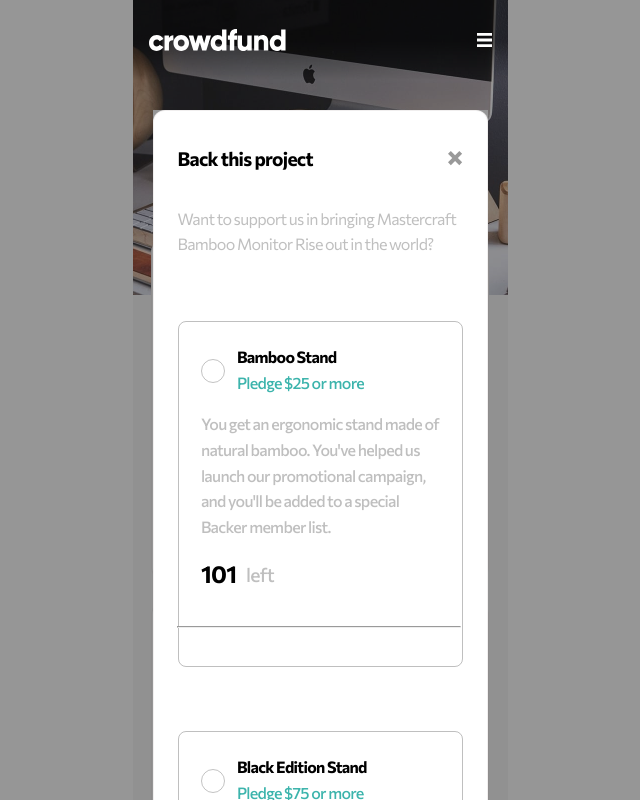
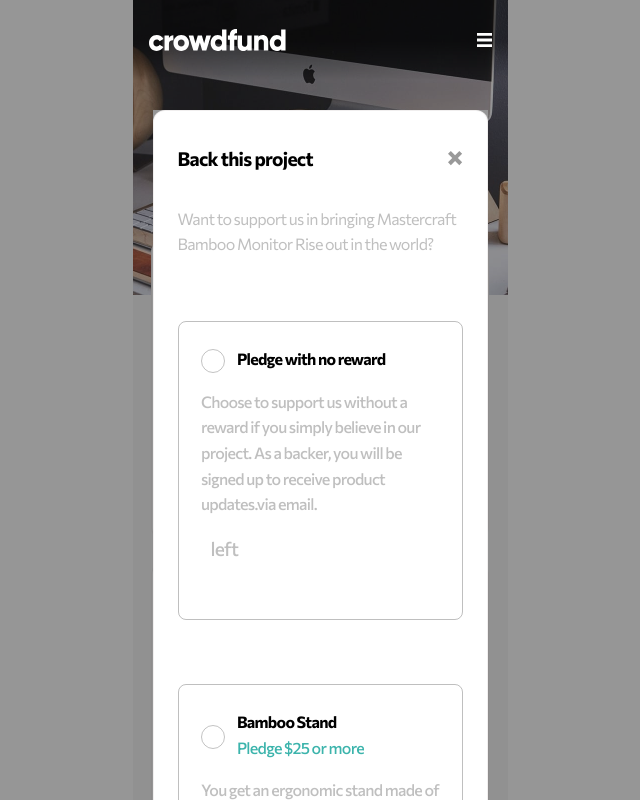
Before and after one commit to steppan26/Challenge-04--Crowdfunding-Product-Page, a React (Create React App) app: page / in a window 1280 px wide. Shown: the top 800 px of the page, without its empty margins (320-960 px from the left). Built offline with nearby package versions, Linux system fonts and the light colour scheme.

Commit message:
working modal which opens on button press and closes when 'close icon' has been clicked. Added a small rotation animation on hover of modal close icon

```diff
--- a/src/App.js
+++ b/src/App.js
@@ -16,23 +16,40 @@ class App extends Component{
         totalBackers : 5007,
         daysLeft : 56,
         projectTargetValue : 100000,
-        modalIsOpen: true
+        modalIsOpen: false
       }
     }
 
-    handletoUpdate = () => {
-      console.log("clicked");
-      this.setState({
-        modalIsOpen: false
-      })
-    }
+  componentDidMount(){
+    //convert values from state into $dollar value
+    const progressBar = document.getElementById("progressBar");
+    let dollarsBackedValue = Number(this.state.dollarsBacked);
+    let progressBarPercent = (100*(dollarsBackedValue / this.state.projectTargetValue)) + "%";
+    progressBar.style.width = progressBarPercent;
 
-    componentDidMount(){
-      const progressBar = document.getElementById("progressBar");
-      let dollarsBackedValue = Number(this.state.dollarsBacked);
-      let progressBarPercent = (100*(dollarsBackedValue / this.state.projectTargetValue)) + "%";
-      progressBar.style.width = progressBarPercent;
-    }
+    // add eventlistener to buttons on the About Project page
+    const aboutProjectElements = Array.from(document.getElementById("aboutProject").children);
+    aboutProjectElements.forEach((x, i) => {
+      if (i >=3){
+        x.children[3].addEventListener("click", (x) => {
+          window.scrollTo({
+            top: 0,
+            left: 0,
+            behavior: 'smooth'
+          });
+          document.getElementById("modal").style.display = "block"
+          this.setState({modalIsOpen: true})
+        })
+      }
+    });
+  }
+
+  closeModal = () => {
+    document.getElementById("modal").style.display = "none";
+    this.setState({
+      modalIsOpen: false
+    })
+  }
 
   render(){
     return(
@@ -42,7 +59,7 @@ class App extends Component{
           <LandingCard />
           <DataInfoCard {...this.state} />
           <AboutProjectCard />
-          <Modal show={this.state.modalIsOpen} handleToUpdate={this.handletoUpdate} />
+          <Modal show={this.state.modalIsOpen} handleToUpdate={this.closeModal} />
         </article>
       </div>
     )
--- a/src/Components/AboutProjectCard.js
+++ b/src/Components/AboutProjectCard.js
@@ -4,7 +4,7 @@ import './AboutProjectCard.css';
 
 const AboutProjectCard = () => {
     return(
-        <div className="card aboutProject">
+        <div className="card aboutProject" id="aboutProject">
             <h1>About this project</h1>
             <p>The Mastercraft Bamboo Monitor Riser is a sturdy and stylish platform that elevates your screen to a more comfortable viewing height. Placing the monitor at eye level has the potential to improve your posture and make you more comfortable while at work, helping you stay focused on the task at hand.</p>
             <p>Featuring artisan craftsmanship, the simplicity of design creates extra desk space below your computer to allow notepads, pens, and USB sticks to be stored under the stand.</p>
--- a/src/Components/Button.css
+++ b/src/Components/Button.css
@@ -3,10 +3,11 @@
     display: inline;
     font-weight: var(--ff-wght-heading);
     border-radius: 35px;
-    padding: 1em 2em 1em 2em;
+    padding: 1em 2em;
     background-color: var(--clr-primary-cyan);
     color: white;
     letter-spacing: normal;
+    margin: 0;
 }
 
 .btn:hover{
--- a/src/Components/Button.js
+++ b/src/Components/Button.js
@@ -2,7 +2,6 @@ import React from 'react';
 import './Button.css';
 
 const Button = (props) =>{
-
     return(
             <h4 className="btn"
             style={{
--- a/src/Components/RadioButton.css
+++ b/src/Components/RadioButton.css
@@ -14,9 +14,12 @@
 
 .radio>input {
     display: flex;
+    position: relative;
+    align-self: center;
     appearance: none;
     width: 0;
     height: 0;
+    top: 0;
 }
 
 .radio_control{
--- a/src/Containers/Modal.css
+++ b/src/Containers/Modal.css
@@ -1,7 +1,6 @@
 .modalContainer{
     position:absolute ;
     width: 335px;
-    /* margin: auto 0 auto 0; */
     top: 110px;
     background-color: white;
     display: flex;
@@ -21,9 +20,15 @@
 .modalHeader>img{
     width: 15px;
     height: 15px;
+    transition: transform .3s ease-in-out;
+}
+
+.modalHeader>img:hover{
+    transform: rotate(90deg);
 }
 
 .pledgeSection{
+    box-sizing: border-box;
     border: 1px solid var(--clr-dark-gray);
 }
 
--- a/src/Containers/Modal.js
+++ b/src/Containers/Modal.js
@@ -1,26 +1,56 @@
-import React from 'react';
+import React, {Component} from 'react';
 import './Modal.css';
 import iconCloseModal from '../images/icon-close-modal.svg';
 import PledgeSection from '../Containers/PledgeSection';
 
-const Modal = (props) => {
-    const modal = document.getElementById("modal")
-    if(!props.show){
-        modal.style.display = "none";
+class Modal extends Component {
+    constructor(){
+        super()
+        this.state={pledgeSectionArray: {}}
     }
 
+    componentDidMount(){
+        //Create an array of all pledgeSections after load in order to loop through them later
+        this.setState({pledgeSectionArray: Array.from(document.getElementsByClassName("pledgeSection"))})
+    }
 
-    const handleToUpdate = props.handleToUpdate;
+    updatePledgeExtension = (e) =>{
+        //set pledgeExtension and <hr> to hide so only one may be viewable at a time
+        this.state.pledgeSectionArray.forEach((x)=>{
+            x.children[5].style.display = "none"
+            x.children[4].style.display = "none"
+            x.classList.remove("pledgeSectionSelected");
+            console.log(e)
+        })
+        if (e.target.checked){
+            e.target.parentElement.parentElement.parentElement.children[5].style.display = "block"
+            e.target.parentElement.parentElement.parentElement.children[4].style.display = "block"
+            e.target.parentElement.parentElement.parentElement.classList.add("pledgeSectionSelected")
+            // console.log(e.target.parentElement.parentElement.parentElement.children)
+        }
+    }
 
+    render(){
         return(
             <div className="modalContainer" id="modal">
                 <hr className="modalBackground" />
                 <div className="card">
                     <div className="modalHeader">
                         <h1>Back this project</h1>
-                    <img src={iconCloseModal} alt="close modal button" onClick={handleToUpdate}/>
+                        <img src={iconCloseModal} alt="close modal button" onClick={this.props.handleToUpdate}/>
                     </div>
                     <p>Want to support us in bringing Mastercraft Bamboo Monitor Rise out in the world?</p>
+                    <PledgeSection
+                        title = "Pledge with no reward"
+                        subtitle= ""
+                        text = "Choose to support us without a reward if you simply believe in our project. As a backer, you will be signed up to receive product updates.via email."
+                        value = ""
+                        valueSize = "0"
+                        btnDisplay = "none"
+                        radioDisplay = "inline"
+                        btnText = "Continue"
+                        onChange = {this.updatePledgeExtension}
+                    />
                     <PledgeSection
                         title = "Bamboo Stand"
                         subtitle= "Pledge $25 or more"
@@ -30,6 +60,7 @@ const Modal = (props) => {
                         btnDisplay = "none"
                         radioDisplay = "inline"
                         btnText = "Continue"
+                        onChange = {this.updatePledgeExtension}
                     />
                     <PledgeSection
                         title = "Black Edition Stand"
@@ -40,6 +71,8 @@ const Modal = (props) => {
                         btnDisplay = "none"
                         radioDisplay = "inline"
                         btnText = "Continue"
+                        onChange = {this.updatePledgeExtension}
+
                     />
                     <PledgeSection
                         title = "Mahogany Special Edition"
@@ -50,10 +83,13 @@ const Modal = (props) => {
                         btnDisplay = "none"
                         radioDisplay = "inline"
                         btnText = "Continue"
+                        onChange = {this.updatePledgeExtension}
+
                     />
                 </div>
             </div>
         );
     }
+}
 
 export default Modal;
--- a/src/Containers/PledgeSection.css
+++ b/src/Containers/PledgeSection.css
@@ -1,13 +1,18 @@
 .pledgeSection{
-    box-sizing: border-box;
     width: 100%;
-    padding: 1em;
     border-radius: 8px;
     margin: 4em 0 0 0;
-    padding: 1.4em;
-    padding-bottom: 2.5em;
-    height: fit-content;
+    padding: 1.5em 1.4em;
+    height:min-content;
     z-index: 1;
+}
+
+.pledgeSectionSelected{
+    box-sizing: border-box;
+    padding-left: 1.3em;
+    padding-right: 1.3em;
+    padding-bottom: 1em;
+    border: 2px solid var(--clr-primary-cyan) !important;
 }
 
 .pledgeSectionHeader{
@@ -76,11 +81,12 @@
 }
 
 .pledgeDivider{
+    display: none;
     position: absolute;
-    left: 1.5em;
+    left: 1.6em;
     width: 85%;
     height: 1px;
-    color: hsla(0, 0%, 34%, 0.3);
+    color: hsla(0, 0%, 77%, 0.3);
     margin: 0;
     padding: 0;
 }
--- a/src/Containers/PledgeSection.js
+++ b/src/Containers/PledgeSection.js
@@ -1,63 +1,47 @@
-import React, {Component} from 'react';
+import React from 'react';
 import './PledgeSection.css';
 import Button from '../Components/Button';
 import RadioButton from '../Components/RadioButton';
 import PledgeExtension from '../Components/PledgeExtension.js';
 
-class PledgeSection extends Component {
-    constructor(){
-        super()
-        this.state = {
-            isSelected: false,
-            display: "none"
-        };
+const PledgeSection = (props) => {
+    const setValue = () =>{
+        if(props.valueSize === 0){
+            return "";
+        } else {
+            return "$ " + props.value;
+        }
     }
-
-    render(){
-        let extensionDisplay = "none"
-        const handleRadioOnChange = () =>{
-            const pledgeExtensionElements = Array.from(document.getElementsByClassName("lowerSection"));
-            pledgeExtensionElements.forEach((x)=>{
-                extensionDisplay = "none"
-            })
-            if(!this.state.isSelected){
-                extensionDisplay = "block"
-            } else {
-                extensionDisplay = "none"
-            }
-        }
-
         return(
             <div className="pledgeSection">
                 <div className="pledgeSectionHeader">
                     <RadioButton
                         name="pledgeRadio"
-                        display={this.props.radioDisplay}
-                        onChange={handleRadioOnChange}
+                        display={props.radioDisplay}
+                        onChange={props.onChange}
                         />
-                    <h2>{this.props.title}</h2>
-                    <h3>{this.props.subtitle}</h3>
+                    <h2>{props.title}</h2>
+                    <h3>{props.subtitle}</h3>
                 </div>
-                <p className="pledgeText">{this.props.text}</p>
+                <p className="pledgeText">{props.text}</p>
                 <div className="valueWrapper">
-                    <h4 className="PledgeValue" style={{fontSize:this.props.valueSize}}>{this.props.value}</h4>
+                    <h4 className="PledgeValue" style={{fontSize:props.valueSize}}>{setValue}</h4>
                     <h5> left</h5>
                 </div>
                 <Button className="btnPledge"
-                    display ={this.props.btnDisplay}
+                    display ={props.btnDisplay}
                     bgColor='var(--clr-primary-cyan)'
                     textColor='white'
                     fontSize = '1em'
                     >
-                    {this.props.btnText}
+                    {props.btnText}
                 </Button>
                 <hr className="pledgeDivider"/>
                 <PledgeExtension
-                    ExtensionDisplay = {extensionDisplay}
+                    ExtensionDisplay = {props.extensionDisplay}
                 />
             </div>
         );
-    }
 }
 
 export default PledgeSection;
```
Also changed, not shown: src/Components/PledgeExtension.css (+6 -3 lines). Lines whose indentation alone changed are shown as unchanged.
